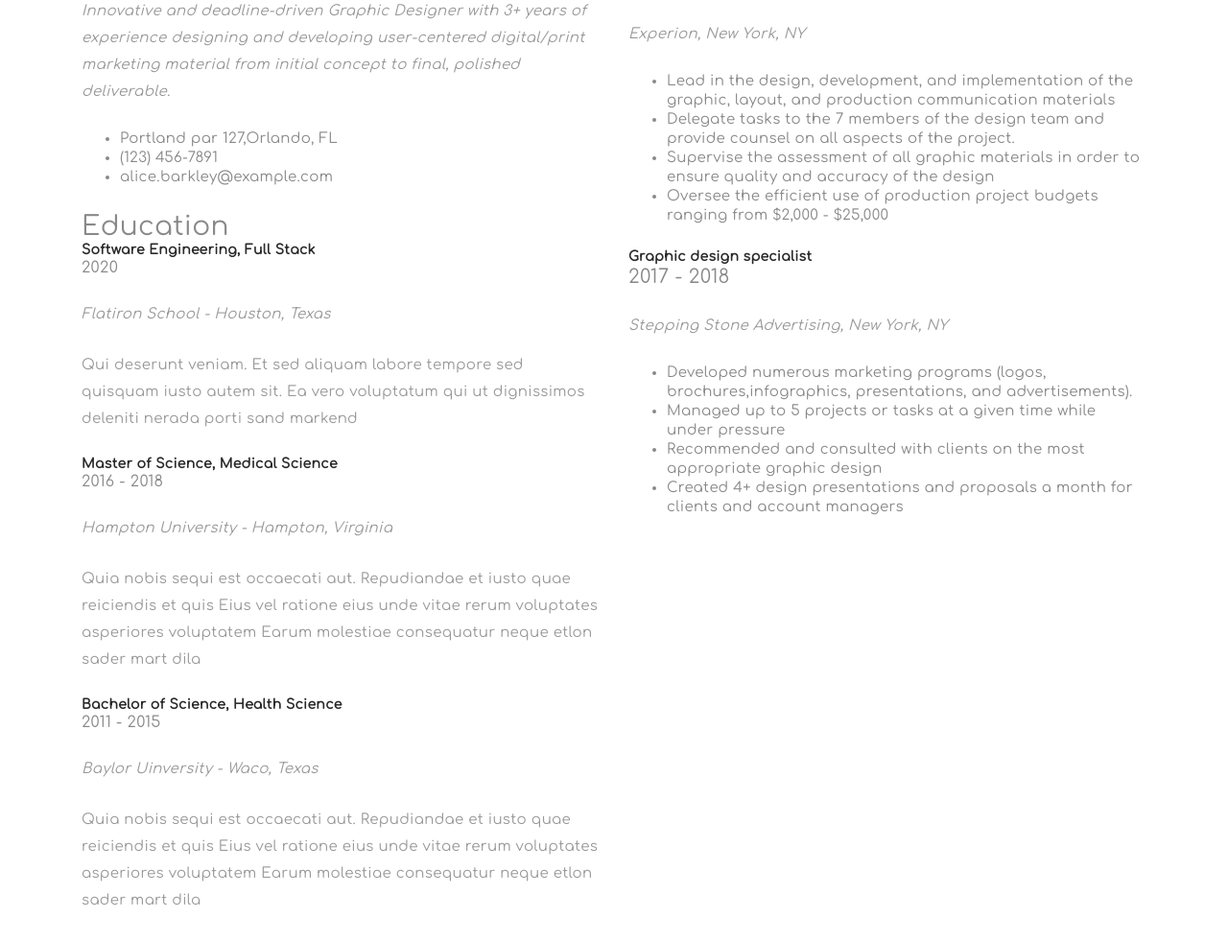
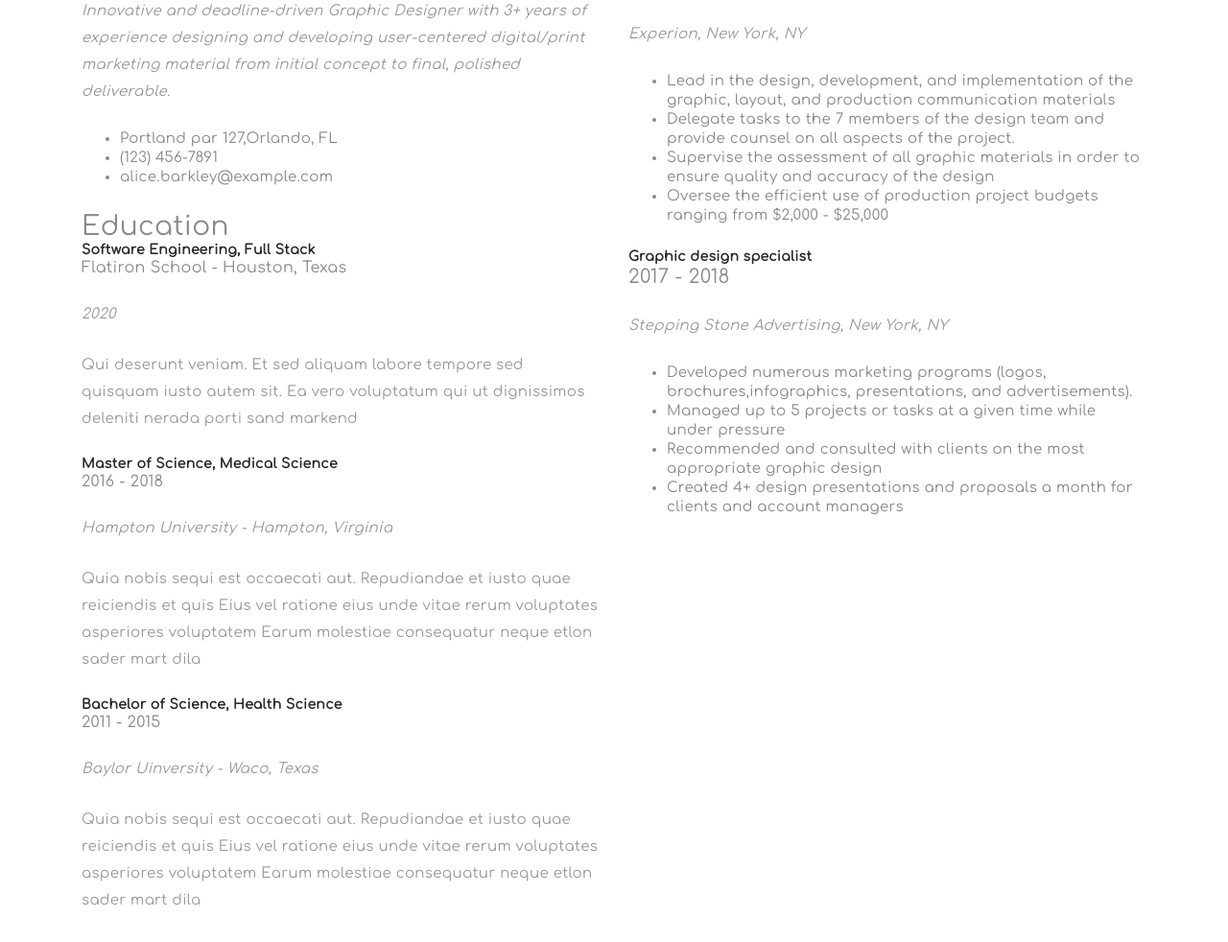
Before and after one commit to breewarren/breewarren.github.io, a plain HTML site: page index.html in a window 1280 px wide. Shown: the part 2271-3253 px from the top of the page at 96% size. Drawn offline with Linux system fonts and the light colour scheme; files whose address does not match are found by name.

Commit message:
education dates

```diff
--- a/index.html
+++ b/index.html
@@ -249,8 +249,8 @@
             <h3 class="resume-title">Education</h3>
             <div class="resume-item">
               <h4>Software Engineering, Full Stack</h4>
-              <h6>2020</h6>
-              <p><em>Flatiron School - Houston, Texas</em></p>
+              <h6>Flatiron School - Houston, Texas</h6>
+              <p><em>2020</em></p>
               <p>Qui deserunt veniam. Et sed aliquam labore tempore sed quisquam iusto autem sit. Ea vero voluptatum qui ut dignissimos deleniti nerada porti sand markend</p>
             </div>
             <div class="resume-item">
```
